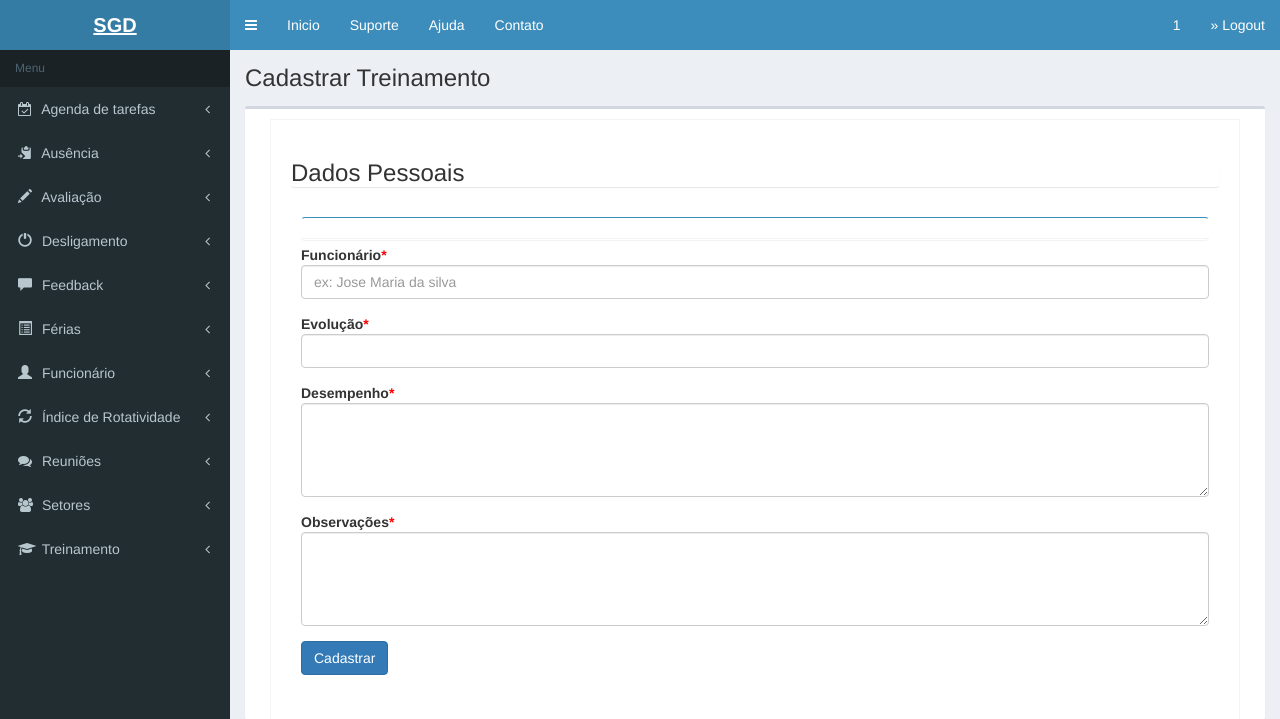
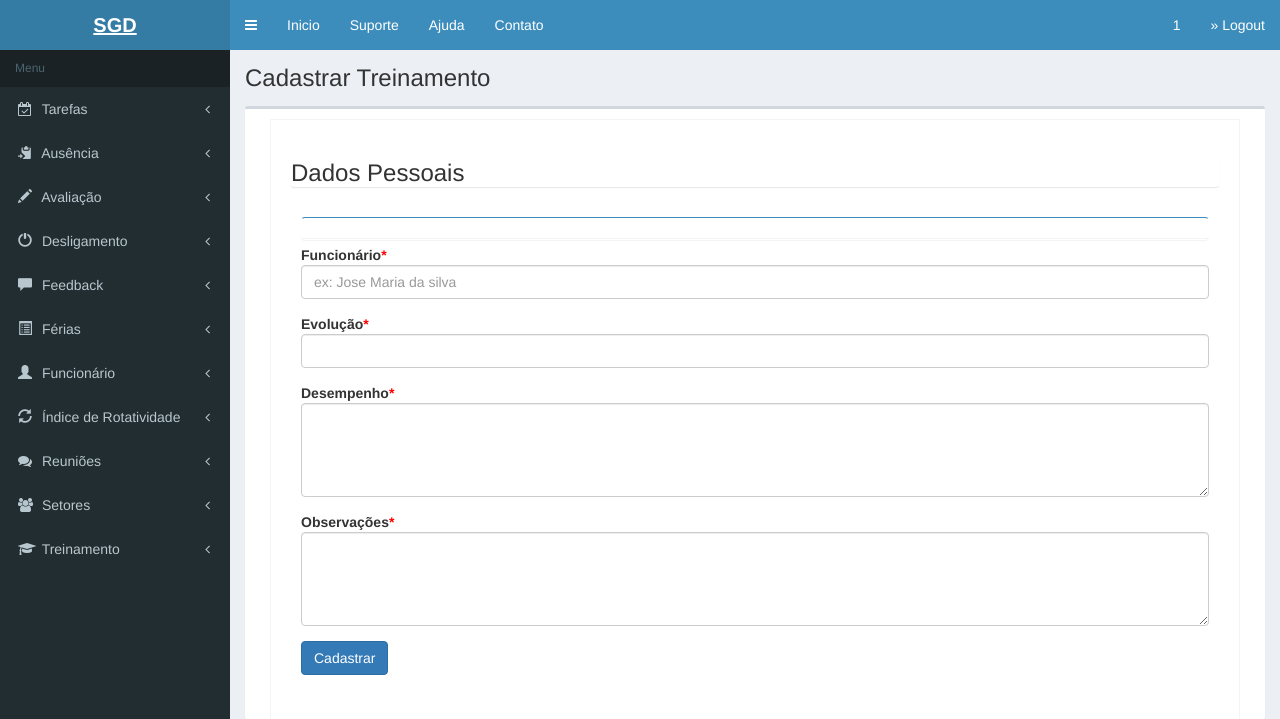
Before and after one commit to sergio1997/Projeto_NewQuip_SGD, a PHP site: page /Projeto_NewQuip_SGD/visao/AdicionarTreinamento.php in a window 1280 px wide. Shown: the top 719 px of the page. Run offline with PHP 8.4, Linux system fonts and the light colour scheme; the visitor is signed in with stand-in values (Sample User, id 1); some libraries are stand-ins or nearby versions.

Commit message:
Correção de erro menu

```diff
--- a/ProjetoIntegrador3ok/visao/menu.php
+++ b/ProjetoIntegrador3ok/visao/menu.php
@@ -38,7 +38,7 @@
                 <ul class="sidebar-menu">
                     <li class="header">Menu</li>
                     <li class="treeview">
-                        <a href="#"><i class="fa fa-calendar-check-o"></i> <span>Agenda de tarefas</span> <i class="fa fa-angle-left pull-right"></i></a>
+                        <a href="#"><i class="fa fa-calendar-check-o"></i> <span>Tarefas</span> <i class="fa fa-angle-left pull-right"></i></a>
                         <ul class="treeview-menu">
                             <li><a href="../visao/agendarTarefa.php">Agendar Tarefa</a></li>
                             <li><a href="../visao/listartarefas.php">Listar Tarefas</a></li>
```
